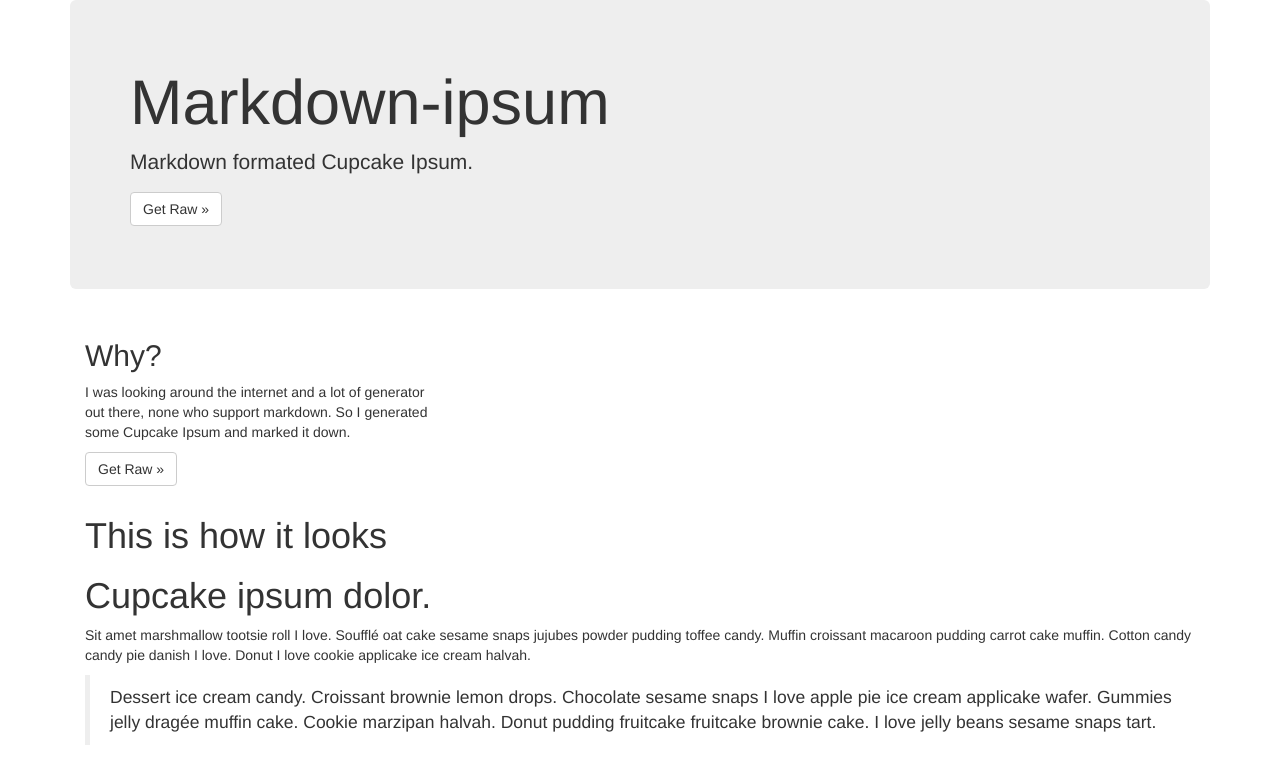
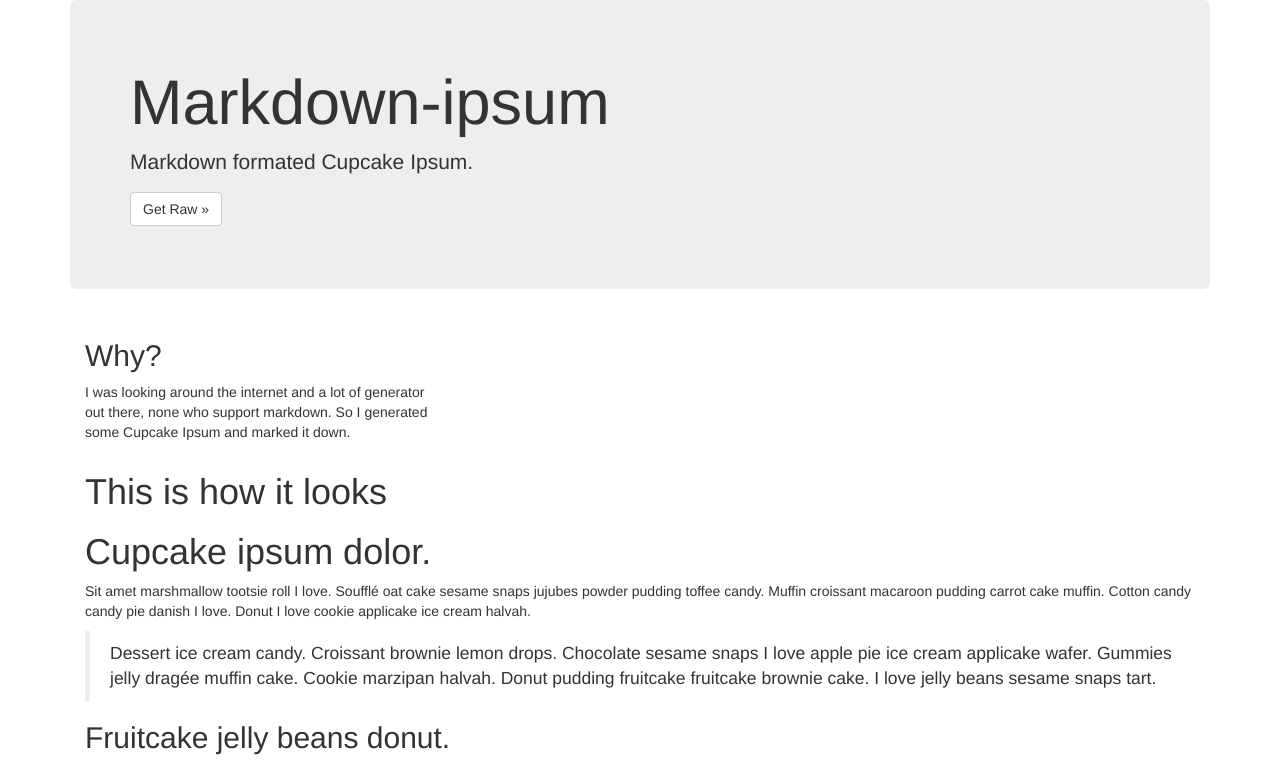
Before and after one commit to RamonGebben/markdown-ipsum, a plain HTML site: page index.html in a window 1280 px wide. Shown: the top 761 px of the page. Drawn offline with nearby package versions, Linux system fonts and the light colour scheme.

Commit message:
Update index.html

```diff
--- a/index.html
+++ b/index.html
@@ -29,7 +29,6 @@
 	        <div class="col-md-4">
 	          <h2>Why?</h2>
 		  <p>I was looking around the internet and a lot of generator out there, none who support markdown. So I generated some Cupcake Ipsum and marked it down.</p>
-	          <p><a class="btn btn-default" href="https://www.google.com/url?q=https%3A%2F%2Fraw.githubusercontent.com%2FRamonGebben%2Fmarkdown-ipsum%2Fmaster%2Fcupcake-ipsum.md&sa=D&sntz=1&usg=AFQjCNFjYf_ZQt5h1fnETjMqXGuknSZZug" role="button">Get Raw &raquo;</a></p>
 	        </div>
 	      </div>
 	</div>
```
